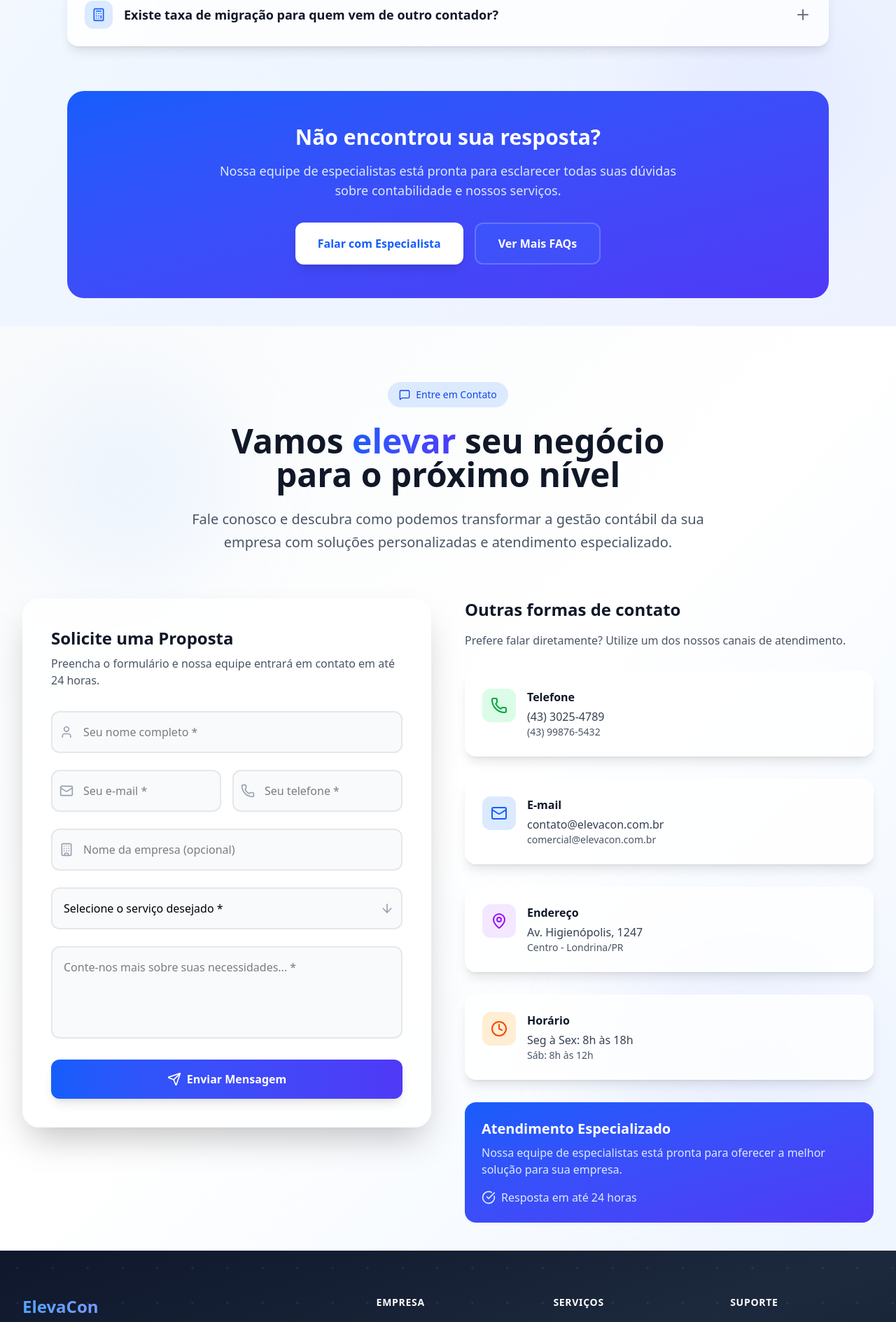
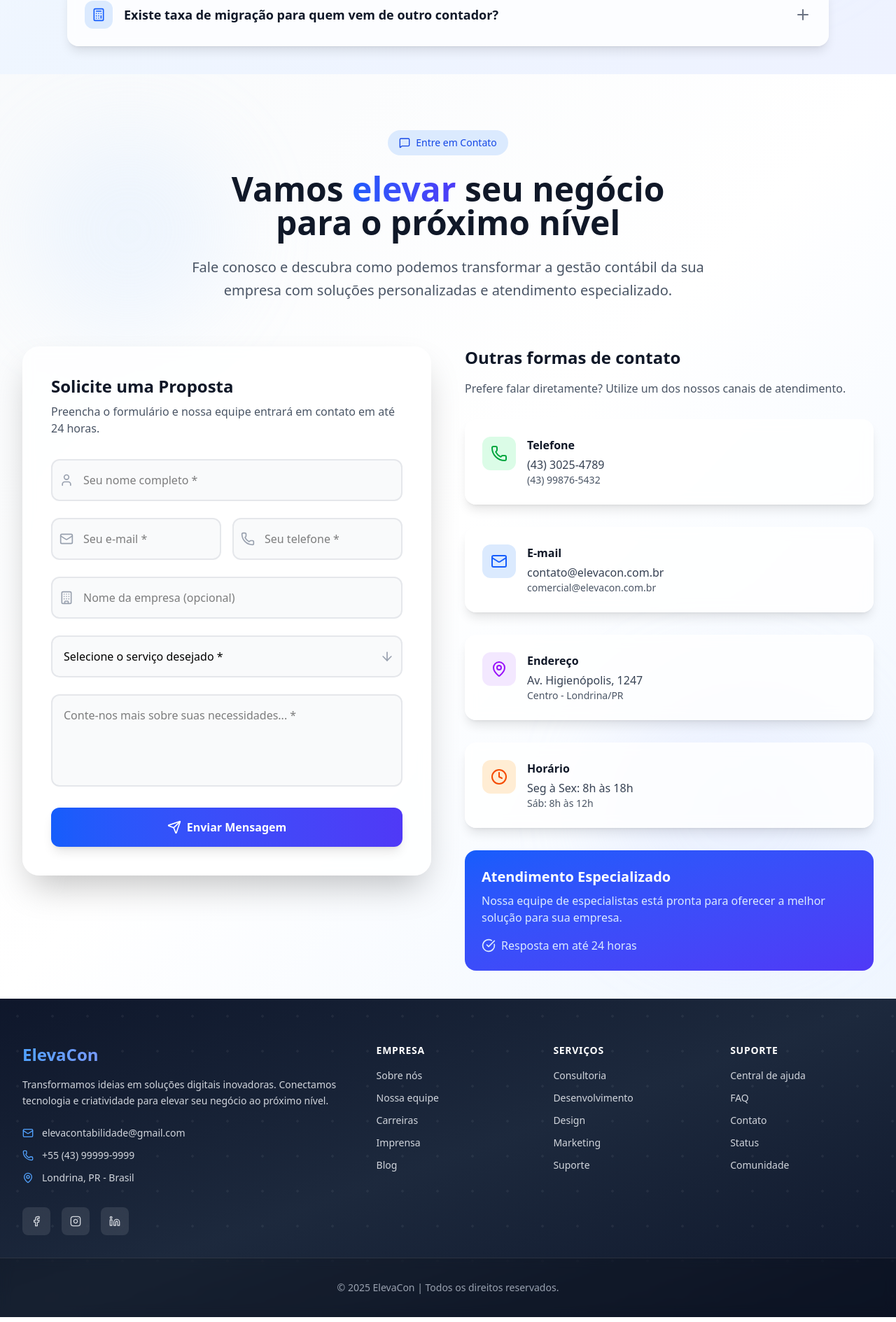
Before and after one commit to gabrielniino/website-elevacon, a Next.js app: page / in a window 1280 px wide. Shown: the part 5951-7840 px from the top of the page at 70% size. Built offline with nearby package versions, Linux system fonts and the light colour scheme.

Commit message:
feat: implementação de envio de formulário

```diff
--- a/src/components/layout/Footer.tsx
+++ b/src/components/layout/Footer.tsx
@@ -19,7 +19,7 @@ export default function Footer() {
 
     const footerLinks = {
         company: [
-            { name: "Sobre nós", href: "#" },
+            { name: "Sobre nós", href: "#quem-somos" },
             { name: "Nossa equipe", href: "#" },
             { name: "Carreiras", href: "#" },
             { name: "Imprensa", href: "#" },
@@ -34,8 +34,8 @@ export default function Footer() {
         ],
         support: [
             { name: "Central de ajuda", href: "#" },
-            { name: "FAQ", href: "#" },
-            { name: "Contato", href: "#" },
+            { name: "FAQ", href: "#saiba-mais" },
+            { name: "Contato", href: "#contato" },
             { name: "Status", href: "#" },
             { name: "Comunidade", href: "#" }
         ]
@@ -43,10 +43,10 @@ export default function Footer() {
 
     const socialLinks = [
         { name: "Facebook", icon: Facebook, href: "#", color: "hover:text-blue-600" },
-        { name: "Twitter", icon: Twitter, href: "#", color: "hover:text-sky-500" },
+        // { name: "Twitter", icon: Twitter, href: "#", color: "hover:text-sky-500" },
         { name: "Instagram", icon: Instagram, href: "#", color: "hover:text-pink-600" },
-        { name: "LinkedIn", icon: Linkedin, href: "#", color: "hover:text-blue-700" },
-        { name: "YouTube", icon: Youtube, href: "#", color: "hover:text-red-600" }
+        { name: "LinkedIn", icon: Linkedin, href: "#", color: "hover:text-blue-700" }
+        // { name: "YouTube", icon: Youtube, href: "#", color: "hover:text-red-600" }
     ];
 
     return (
@@ -93,15 +93,15 @@ export default function Footer() {
                             <div className="space-y-3 mb-8">
                                 <div className="flex items-center space-x-3 text-gray-300 hover:text-white transition-colors">
                                     <Mail className="w-4 h-4 text-blue-400" />
-                                    <span className="text-sm">contato@suamarca.com.br</span>
+                                    <span className="text-sm">elevacontabilidade@gmail.com</span>
                                 </div>
                                 <div className="flex items-center space-x-3 text-gray-300 hover:text-white transition-colors">
                                     <Phone className="w-4 h-4 text-blue-400" />
-                                    <span className="text-sm">+55 (11) 99999-9999</span>
+                                    <span className="text-sm">+55 (43) 99999-9999</span>
                                 </div>
                                 <div className="flex items-center space-x-3 text-gray-300 hover:text-white transition-colors">
                                     <MapPin className="w-4 h-4 text-blue-400" />
-                                    <span className="text-sm">São Paulo, SP - Brasil</span>
+                                    <span className="text-sm">Londrina, PR - Brasil</span>
                                 </div>
                             </div>
 
--- a/src/components/sections/Contact.tsx
+++ b/src/components/sections/Contact.tsx
@@ -42,6 +42,7 @@ const ContactSection = () => {
     const [errors, setErrors] = useState<FormErrors>({});
     const [isSubmitting, setIsSubmitting] = useState(false);
     const [isSubmitted, setIsSubmitted] = useState(false);
+    const [submitError, setSubmitError] = useState<string>('');
     const [focusedField, setFocusedField] = useState<string | null>(null);
 
     const services = [
@@ -119,16 +120,57 @@ const ContactSection = () => {
         return Object.keys(newErrors).length === 0;
     };
 
+    const sendEmail = async (templateParams: any) => {
+        try {
+            // Usando fetch para enviar via EmailJS REST API
+            const response = await fetch('https://api.emailjs.com/api/v1.0/email/send', {
+                method: 'POST',
+                headers: {
+                    'Content-Type': 'application/json',
+                },
+                body: JSON.stringify({
+                    service_id: 'service_pcp5hk1', // Substitua pelo seu Service ID
+                    user_id: 'I2B9mhf1iOAtx4paB', // Substitua pelo seu Template ID
+                    template_id: 'template_mp8sb1k', // Substitua pela sua Public Key
+                    template_params: templateParams
+                })
+            });
+
+            if (!response.ok) {
+                throw new Error('Falha no envio do email');
+            }
+
+            return { success: true };
+        } catch (error) {
+            console.error('Erro ao enviar email:', error);
+            throw error;
+        }
+    };
+
     const handleSubmit = async (e: React.FormEvent) => {
         e.preventDefault();
+        setSubmitError('');
 
         if (!validateForm()) return;
 
         setIsSubmitting(true);
 
-        // Simular envio do formulário
         try {
-            await new Promise(resolve => setTimeout(resolve, 2000));
+            // Preparar dados para o template do email
+            const templateParams = {
+                to_email: 'gabrielg.pereira@outlook.com',
+                from_name: formData.name,
+                from_email: formData.email,
+                phone: formData.phone,
+                company: formData.company || 'Não informado',
+                service: formData.service,
+                message: formData.message,
+                date: new Date().toLocaleDateString('pt-BR'),
+                time: new Date().toLocaleTimeString('pt-BR')
+            };
+
+            await sendEmail(templateParams);
+
             setIsSubmitted(true);
             setFormData({
                 name: '',
@@ -140,6 +182,7 @@ const ContactSection = () => {
             });
         } catch (error) {
             console.error('Erro ao enviar formulário:', error);
+            setSubmitError('Ocorreu um erro ao enviar a mensagem. Tente novamente ou entre em contato por telefone.');
         } finally {
             setIsSubmitting(false);
         }
@@ -152,6 +195,11 @@ const ContactSection = () => {
         // Limpar erro quando o usuário começar a digitar
         if (errors[name]) {
             setErrors(prev => ({ ...prev, [name]: '' }));
+        }
+
+        // Limpar erro de envio
+        if (submitError) {
+            setSubmitError('');
         }
     };
 
@@ -276,7 +324,21 @@ const ContactSection = () => {
                             </p>
                         </div>
 
-                        <form onSubmit={handleSubmit} className="space-y-6">
+                        {submitError && (
+                            <motion.div
+                                initial={{ opacity: 0, y: -10 }}
+                                animate={{ opacity: 1, y: 0 }}
+                                className="bg-red-50 border border-red-200 rounded-xl p-4 mb-6 flex items-start"
+                            >
+                                <AlertCircle className="w-5 h-5 text-red-500 mr-3 mt-0.5 flex-shrink-0" />
+                                <div>
+                                    <p className="text-red-700 font-medium">Erro no envio</p>
+                                    <p className="text-red-600 text-sm mt-1">{submitError}</p>
+                                </div>
+                            </motion.div>
+                        )}
+
+                        <div className="space-y-6">
                             {/* Nome */}
                             <div className="relative">
                                 <div className="relative">
@@ -294,6 +356,7 @@ const ContactSection = () => {
                                             : 'border-gray-200 focus:border-blue-500'
                                             }`}
                                         placeholder="Seu nome completo *"
+                                        disabled={isSubmitting}
                                     />
                                 </div>
                                 {errors.name && (
@@ -326,6 +389,7 @@ const ContactSection = () => {
                                                 : 'border-gray-200 focus:border-blue-500'
                                                 }`}
                                             placeholder="Seu e-mail *"
+                                            disabled={isSubmitting}
                                         />
                                     </div>
                                     {errors.email && (
@@ -356,6 +420,7 @@ const ContactSection = () => {
                                                 : 'border-gray-200 focus:border-blue-500'
                                                 }`}
                                             placeholder="Seu telefone *"
+                                            disabled={isSubmitting}
                                         />
                                     </div>
                                     {errors.phone && (
@@ -384,6 +449,7 @@ const ContactSection = () => {
                                     onBlur={() => setFocusedField(null)}
                                     className="w-full pl-11 pr-4 py-4 bg-gray-50 border-2 border-gray-200 rounded-xl focus:bg-white focus:border-blue-500 focus:outline-none transition-all duration-300"
                                     placeholder="Nome da empresa (opcional)"
+                                    disabled={isSubmitting}
                                 />
                             </div>
 
@@ -395,6 +461,7 @@ const ContactSection = () => {
                                     onChange={handleInputChange}
                                     onFocus={() => setFocusedField('service')}
                                     onBlur={() => setFocusedField(null)}
+                                    disabled={isSubmitting}
                                     className={`w-full px-4 py-4 bg-gray-50 border-2 rounded-xl focus:bg-white focus:outline-none transition-all duration-300 appearance-none ${errors.service
                                         ? 'border-red-300 focus:border-red-500'
                                         : 'border-gray-200 focus:border-blue-500'
@@ -429,6 +496,7 @@ const ContactSection = () => {
                                     onFocus={() => setFocusedField('message')}
                                     onBlur={() => setFocusedField(null)}
                                     rows={4}
+                                    disabled={isSubmitting}
                                     className={`w-full px-4 py-4 bg-gray-50 border-2 rounded-xl focus:bg-white focus:outline-none transition-all duration-300 resize-none ${errors.message
                                         ? 'border-red-300 focus:border-red-500'
                                         : 'border-gray-200 focus:border-blue-500'
@@ -449,11 +517,12 @@ const ContactSection = () => {
 
                             {/* Submit Button */}
                             <motion.button
-                                type="submit"
+                                type="button"
+                                onClick={handleSubmit}
                                 disabled={isSubmitting}
                                 whileHover={{ scale: isSubmitting ? 1 : 1.02 }}
                                 whileTap={{ scale: isSubmitting ? 1 : 0.98 }}
-                                className={`w-full py-4 px-6 rounded-xl font-semibold text-white shadow-lg transition-all duration-300 flex items-center justify-center ${isSubmitting
+                                className={`w-full py-4 px-6 rounded-xl cursor-pointer font-semibold text-white shadow-lg transition-all duration-300 flex items-center justify-center ${isSubmitting
                                     ? 'bg-gray-400 cursor-not-allowed'
                                     : 'bg-gradient-to-r from-blue-600 to-indigo-600 hover:shadow-xl'
                                     }`}
@@ -470,7 +539,8 @@ const ContactSection = () => {
                                     </>
                                 )}
                             </motion.button>
-                        </form>
+                        </div>
+
                     </motion.div>
 
                     {/* Contact Info */}
--- a/src/components/sections/faqSection.tsx
+++ b/src/components/sections/faqSection.tsx
@@ -194,8 +194,8 @@ const FAQSection = () => {
                             whileTap={{ scale: 0.95 }}
                             onClick={() => setActiveCategory(category.id)}
                             className={`flex items-center px-6 py-3 rounded-full font-medium transition-all duration-300 ${activeCategory === category.id
-                                    ? 'bg-gradient-to-r from-blue-600 to-indigo-600 text-white shadow-lg'
-                                    : 'bg-white/80 text-gray-700 hover:bg-blue-50 hover:text-blue-600 shadow-sm'
+                                ? 'bg-gradient-to-r from-blue-600 to-indigo-600 text-white shadow-lg'
+                                : 'bg-white/80 text-gray-700 hover:bg-blue-50 hover:text-blue-600 shadow-sm'
                                 }`}
                         >
                             <category.icon className="w-4 h-4 mr-2" />
@@ -276,50 +276,6 @@ const FAQSection = () => {
                         ))}
                     </AnimatePresence>
                 </motion.div>
-
-                {/* Bottom CTA */}
-                <motion.div
-                    initial={{ opacity: 0, y: 40 }}
-                    whileInView={{ opacity: 1, y: 0 }}
-                    viewport={{ once: true }}
-                    transition={{ duration: 0.8, delay: 0.8 }}
-                    className="mt-16 text-center"
-                >
-                    <div className="bg-gradient-to-br from-blue-600 to-indigo-600 rounded-3xl p-8 lg:p-12 text-white">
-                        <motion.div
-                            initial={{ opacity: 0, y: 20 }}
-                            whileInView={{ opacity: 1, y: 0 }}
-                            viewport={{ once: true }}
-                            transition={{ duration: 0.6, delay: 0.9 }}
-                        >
-                            <h3 className="text-2xl lg:text-3xl font-bold mb-4">
-                                Não encontrou sua resposta?
-                            </h3>
-                            <p className="text-blue-100 mb-8 text-lg max-w-2xl mx-auto">
-                                Nossa equipe de especialistas está pronta para esclarecer todas suas dúvidas
-                                sobre contabilidade e nossos serviços.
-                            </p>
-
-                            <div className="flex flex-col sm:flex-row gap-4 justify-center">
-                                <motion.button
-                                    whileHover={{ scale: 1.05 }}
-                                    whileTap={{ scale: 0.95 }}
-                                    className="bg-white text-blue-600 px-8 py-4 rounded-xl font-semibold shadow-lg hover:shadow-xl transition-all duration-300"
-                                >
-                                    Falar com Especialista
-                                </motion.button>
-
-                                <motion.button
-                                    whileHover={{ scale: 1.05 }}
-                                    whileTap={{ scale: 0.95 }}
-                                    className="bg-blue-500/20 text-white px-8 py-4 rounded-xl font-semibold border-2 border-white/20 hover:border-white/40 transition-all duration-300"
-                                >
-                                    Ver Mais FAQs
-                                </motion.button>
-                            </div>
-                        </motion.div>
-                    </div>
-                </motion.div>
             </div>
         </section>
     );
```
Also changed, not shown: 1 other file (tests, documents, lock files or other folders).
